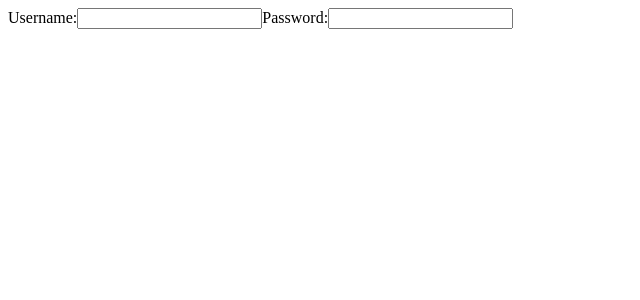
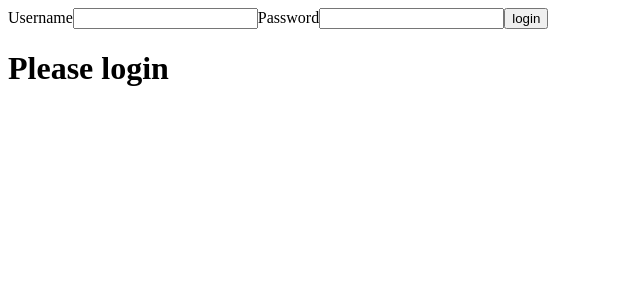
Before and after one commit to shruthi2609/glfunctional, a React (Create React App) app: page / in a window 1280 px wide. Shown: the top 300 px of the page, without its empty margins (0-640 px from the left). Built offline with nearby package versions, Linux system fonts and the light colour scheme.

Commit message:
creating context and consuming

```diff
--- a/src/App.js
+++ b/src/App.js
@@ -1,13 +1,12 @@
 
-import FormHook from "./HookConsumers/FormHook"
-import ContactManager from "./LCMInFunctional/ContactManager"
-import FetchAPI from "./LCMInFunctional/FetchAPI"
+import AuthProvider from "./AuthContext/AuthProvider"
+import ContextProviderEg from "./ContextCreation/ContextProviderEg"
 function App()
 {
     return(
         <div>
-       { /*  <ContactManager></ContactManager>*/}
-       <FormHook></FormHook>
+       {/** <ContextProviderEg></ContextProviderEg>*/}
+       <AuthProvider></AuthProvider>
         </div>
     )
 }
--- /dev/null
+++ b/src/AuthContext/AuthContext.js
@@ -0,0 +1,3 @@
+import { createContext } from "react";
+const AuthContext=createContext({loginStatus:null})
+export default AuthContext
--- /dev/null
+++ b/src/AuthContext/AuthProvider.js
@@ -0,0 +1,35 @@
+import { useState } from "react";
+import AuthContext from "./AuthContext";
+import MainPage from "./MainPage";
+const AuthProvider=()=>{
+    const [username,setUsername]=useState('')
+    const [password,setPassword]=useState('')
+    const [loginValue,setLogin]=useState(false)
+    const handleChange=(e,key)=>{
+        if(key==='username'){
+            setUsername(e.target.value)
+        }
+        if(key==='password'){
+            setPassword(e.target.value)
+        }
+    }
+    const handleLogin=()=>{
+        if(username==='admin'&&password==='admin'){
+            setLogin(true)
+        }
+        else{
+            setLogin(false)
+        }
+    }
+    return(
+        <div>
+        Username<input type='text' onChange={(e)=>handleChange(e,"username")}></input>
+        Password<input type='text' onChange={(e)=>handleChange(e,"password")}></input>
+        <button onClick={handleLogin}>login</button>
+        <AuthContext.Provider value={{loginStatus:loginValue}}>
+            <MainPage></MainPage>
+        </AuthContext.Provider>
+        </div>
+    )
+}
+export default AuthProvider
--- /dev/null
+++ b/src/AuthContext/MainPage.js
@@ -0,0 +1,14 @@
+import AuthContext from "./AuthContext"
+import { useContext } from "react"
+const MainPage=()=>{
+    const authStatus=useContext(AuthContext)
+    return(
+        <div>
+            {
+                authStatus.loginStatus?<h1>Main Page</h1>:<h1>Please login</h1>
+            }
+
+        </div>
+    )
+}
+export default MainPage
--- /dev/null
+++ b/src/ContextCreation/ConsumerOne.js
@@ -0,0 +1,12 @@
+import SimpleContext from "./ContextCreationEg"
+import { useContext } from "react"
+const ConsumerOne=()=>{
+    const value=useContext(SimpleContext)
+    return(
+        <div>
+
+            <h1>{value}</h1>
+        </div>
+    )
+}
+export default ConsumerOne
--- /dev/null
+++ b/src/ContextCreation/ConsumerTwo.js
@@ -0,0 +1,11 @@
+import SimpleContext from "./ContextCreationEg"
+import { useContext } from "react"
+const ConsumerTwo=()=>{
+    const value=useContext(SimpleContext)
+    return(
+        <div>
+            <h1>Consumer Two {value}</h1>
+        </div>
+    )
+}
+export default ConsumerTwo
--- /dev/null
+++ b/src/ContextCreation/ContextCreationEg.js
@@ -0,0 +1,5 @@
+import { createContext } from "react";
+
+const SimpleContext=createContext('')
+
+export default SimpleContext;
--- /dev/null
+++ b/src/ContextCreation/ContextProviderEg.js
@@ -0,0 +1,15 @@
+import ConsumerOne from "./ConsumerOne"
+import ConsumerTwo from "./ConsumerTwo"
+import SimpleContext from "./ContextCreationEg"
+function ContextProviderEg(){
+    const conValue='new value'
+    return(
+        <div>
+    <SimpleContext.Provider value={conValue}>
+        <ConsumerOne></ConsumerOne>
+        <ConsumerTwo></ConsumerTwo>
+    </SimpleContext.Provider>
+    </div>
+    )
+}
+export default ContextProviderEg
```
